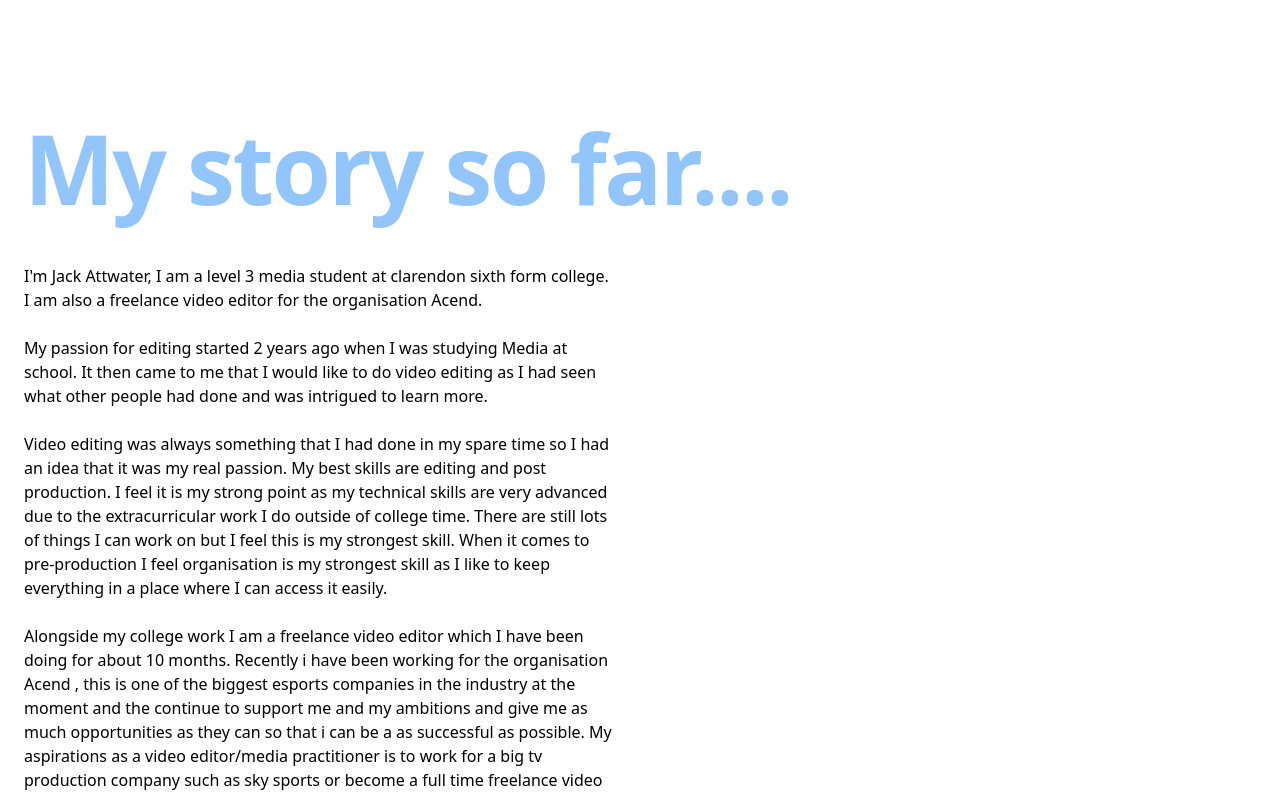
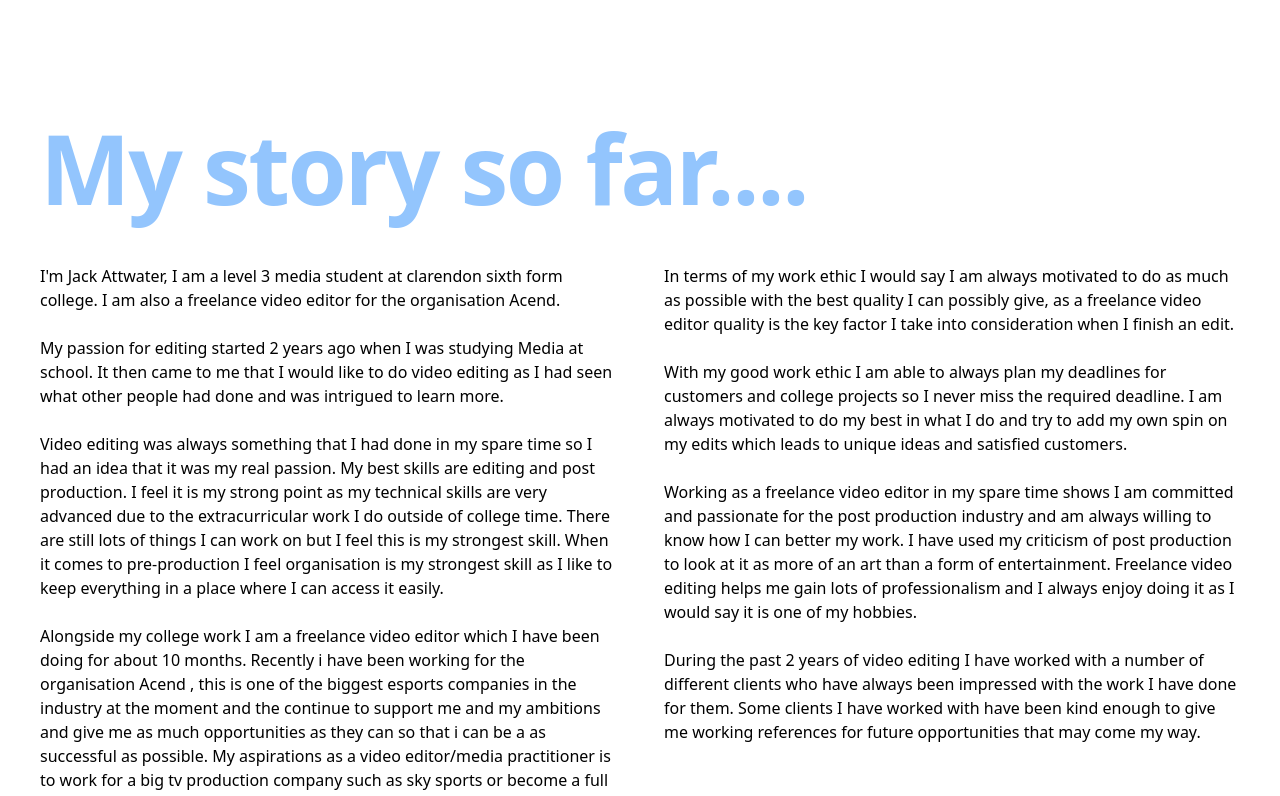
Before and after one commit to biglee25/refract, a Next.js app: page /about in a window 1280 px wide. Shown: the part 920-1716 px from the top of the page. Built offline with nearby package versions, Linux system fonts and the light colour scheme.

Commit message:
more content

```diff
--- a/pages/about.js
+++ b/pages/about.js
@@ -6,7 +6,7 @@ export default function Home() {
 
   return (
     <>
-        <section className='grid grid-cols-1 md:grid-cols-2 mt-24 md:mt-12 bg-gray-900 bg-jack-bg bg-cover md:bg-contain bg-no-repeat bg-center md:bg-right h-screen'>
+        <section className='grid grid-cols-1 md:grid-cols-2 mt-12 md:mt-12 bg-gray-900 bg-jack-bg bg-cover md:bg-contain bg-no-repeat bg-center md:bg-top-right md:bg-right h-screen'>
 						<div className='flex flex-col items-center justify-center p-4 md:p-12'>
 							<div className='text-left mx-auto'>
 								<h2 className='text-white text-5xl md:text-8xl'>ABOUT ME</h2>
@@ -14,8 +14,8 @@ export default function Home() {
 						</div>
         </section>
         <section className="spacer container">
-      <div className="my-4 logo-bg text-black">
-            <h2 className=' text-blue-300 text-5xl md:text-8xl'>My story so far....</h2>
+      <div className="m-4 text-black">
+            <h2 className='text-blue-300 text-5xl md:text-8xl'>My story so far....</h2>
               <div className="my-12 grid grid-cols-1 md:grid-cols-2 gap-12">
                   <div>
                     <p>I&apos;m Jack Attwater, I am a level 3 media student at clarendon sixth form college. I am also a freelance video editor for the organisation Acend.</p>
@@ -26,7 +26,8 @@ export default function Home() {
                         My best skills are editing and post production. I feel it is my strong point as my technical skills are very advanced due to the extracurricular work I do outside of college time. There are still lots of things I can work on but I feel this is my strongest skill. When it comes to pre-production I feel organisation is my strongest skill as I like to keep everything in a place where I can access it easily.</p>
                     <br/>
                     <p>Alongside my college work I am a freelance video editor which I have been doing for about 10 months. Recently i have been working for the organisation Acend , this is one of the biggest esports companies in the industry at the moment and the continue to support me and my ambitions and give me as much opportunities as they can so that i can be a as successful as possible. My aspirations as a video editor/media practitioner is to work for a big tv production company such as sky sports or become a full time freelance video editor who is well known within the industry.</p>
-                    <br/>
+                  </div>
+                  <div>
                     <p>In terms of my work ethic I would say I am always motivated to do as much as possible with the best quality I can possibly give, as a freelance video editor quality is the key factor I take into consideration when I finish an edit.</p>
                     <br/>
                     <p>With my good work ethic I am able to always plan my deadlines for customers and college projects so I never miss the required deadline.
```
Lines whose indentation alone changed are shown as unchanged.
